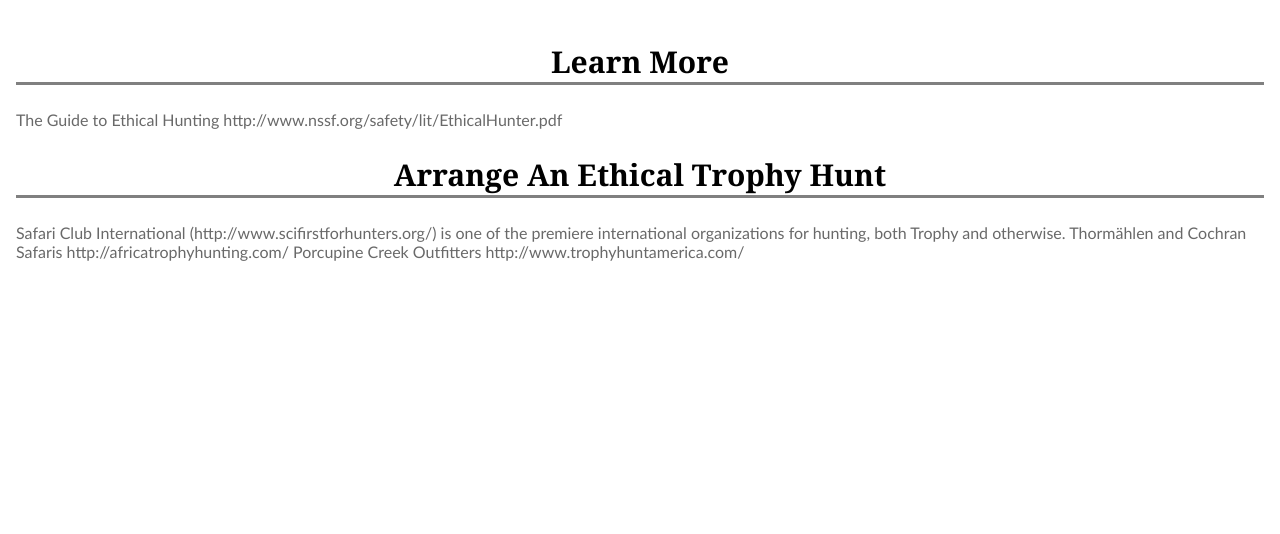
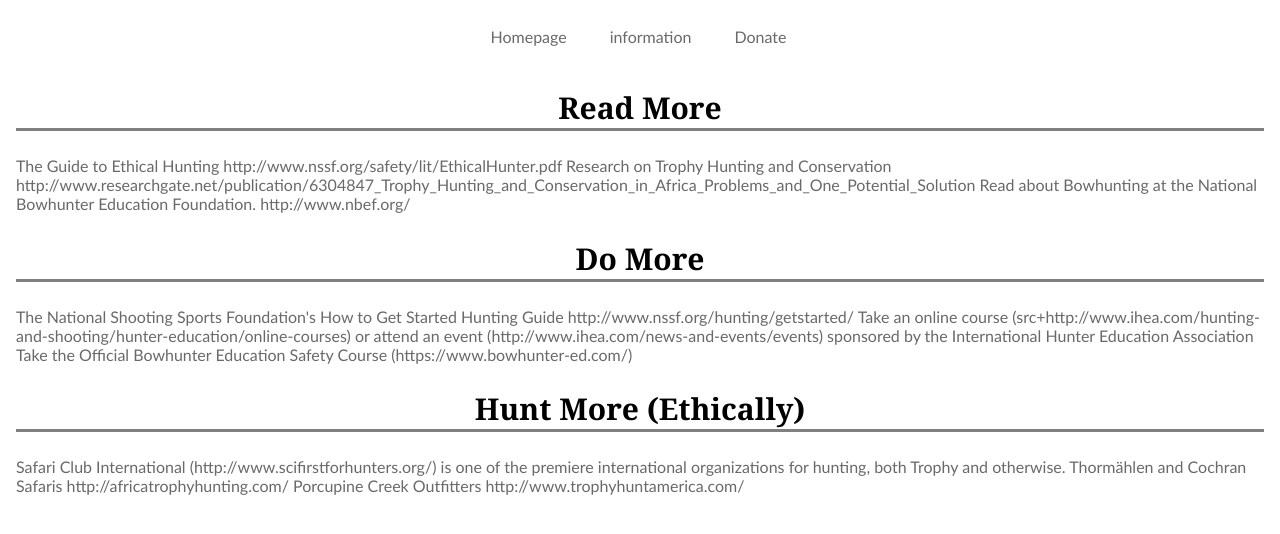
Before and after one commit to nozo-chan/collaborative-git, a plain HTML site: page getInvolved.html in a window 1280 px wide. Drawn offline with Linux system fonts and the light colour scheme.

Commit message:
finished adding written content

```diff
--- a/getInvolved.html
+++ b/getInvolved.html
@@ -14,11 +14,25 @@
 		 -->
 	</head>
 	<body>
+		<center><nav id="nav01"></nav></center>
 		<article>
-			<h1>Learn More</h1>
+			<h1>Read More</h1>
 			The Guide to Ethical Hunting http://www.nssf.org/safety/lit/EthicalHunter.pdf
 
-			<h1>Arrange An Ethical Trophy Hunt</h1>
+			Research on Trophy Hunting and Conservation
+			http://www.researchgate.net/publication/6304847_Trophy_Hunting_and_Conservation_in_Africa_Problems_and_One_Potential_Solution
+
+			Read about Bowhunting at the National Bowhunter Education Foundation. http://www.nbef.org/
+
+			<h1>Do More</h1>
+
+			The National Shooting Sports Foundation's How to Get Started Hunting Guide http://www.nssf.org/hunting/getstarted/
+
+			Take an online course (src+http://www.ihea.com/hunting-and-shooting/hunter-education/online-courses) or attend an event (http://www.ihea.com/news-and-events/events) sponsored by the International Hunter Education Association
+
+			Take the Official Bowhunter Education Safety Course (https://www.bowhunter-ed.com/)
+
+			<h1>Hunt More (Ethically)</h1>
 
 			Safari Club International (http://www.scifirstforhunters.org/) is one of the premiere international organizations for hunting, both Trophy and otherwise.
 
@@ -27,5 +41,6 @@
 			Porcupine Creek Outfitters http://www.trophyhuntamerica.com/
 
 		</article>
+		<script src="java.js"></script>
 	</body>
 </html>
```
